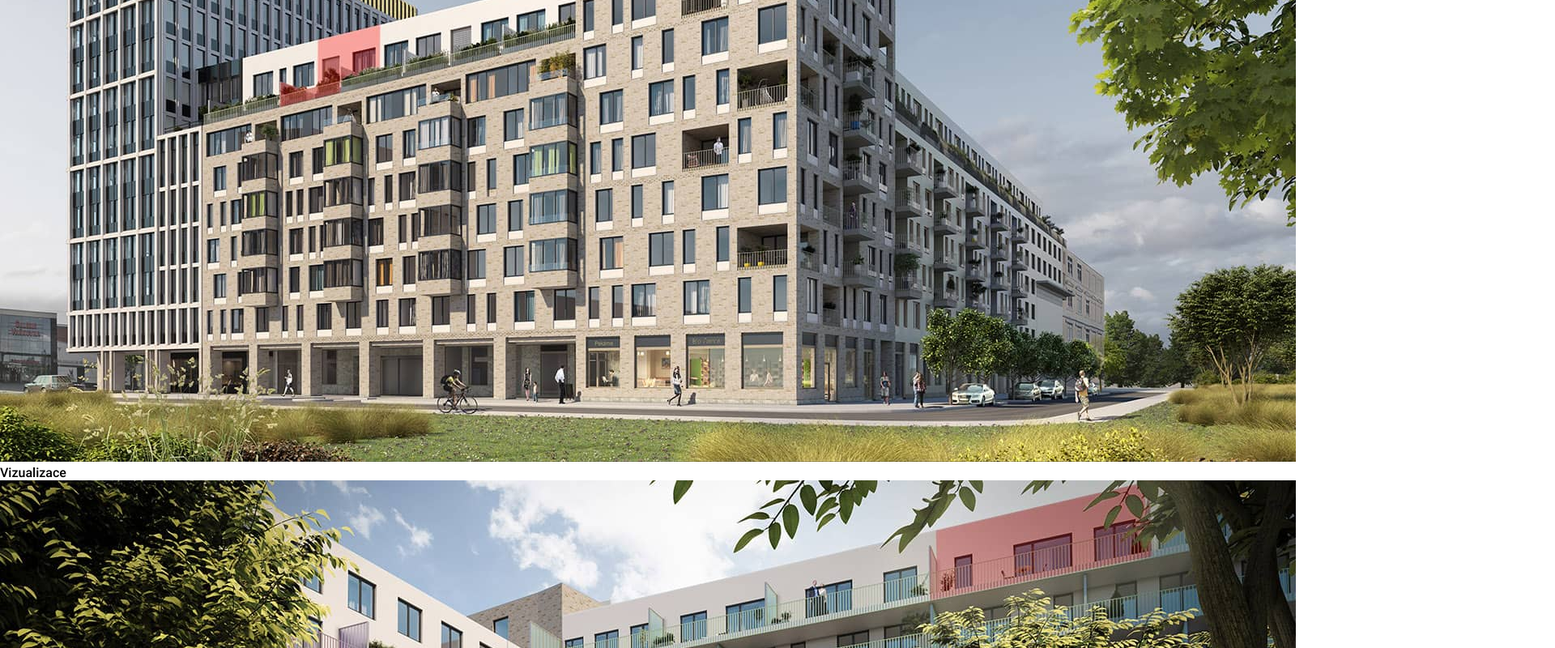
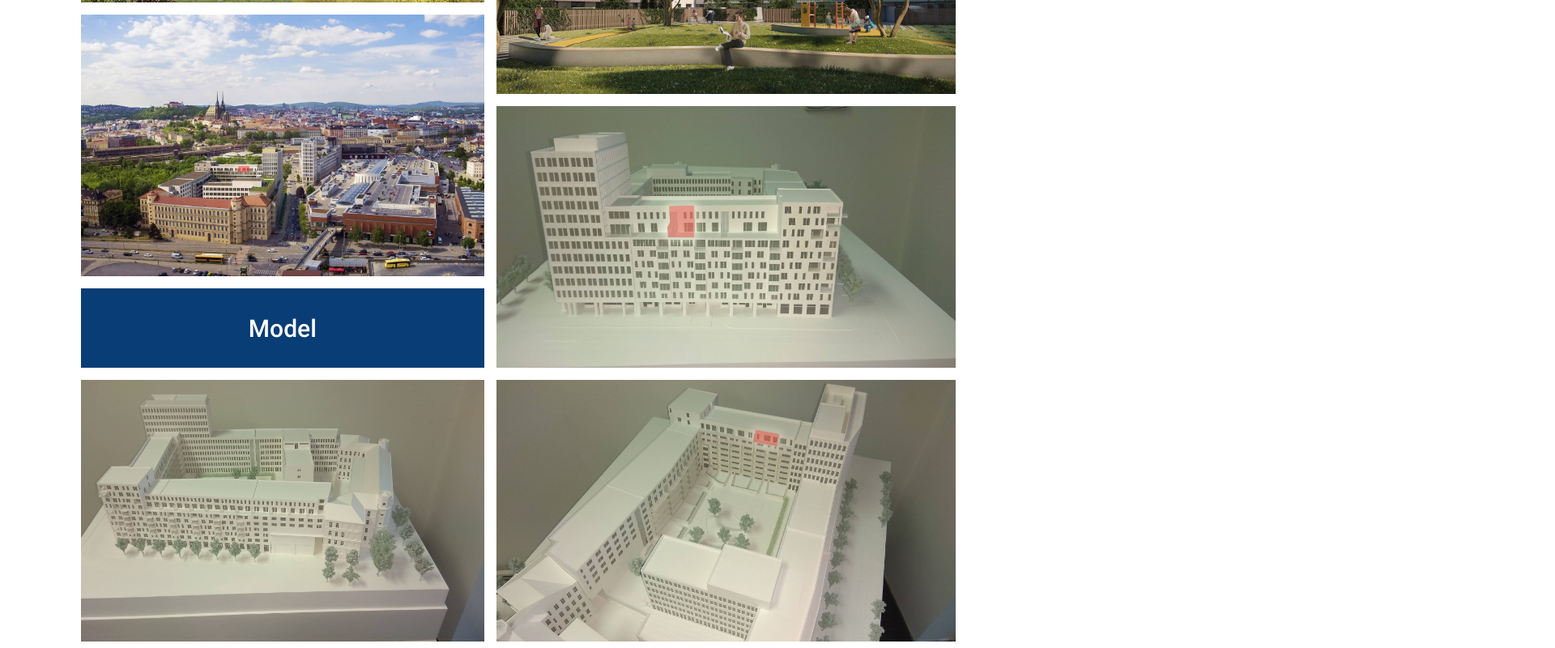
Before and after one commit to LukasCelnar/ApartmentPresentationV2, a React (Create React App) app: page /vizualizace in a window 1280 px wide. Shown: the part 420-1220 px from the top of the page at 81% size, 1920 px wide, since content can reach past the window. Built offline with nearby package versions, Linux system fonts and the light colour scheme.

Commit message:
Finishing Vizualizace component

```diff
--- a/src/components/Vizualizace/Vizualizace.js
+++ b/src/components/Vizualizace/Vizualizace.js
@@ -4,14 +4,14 @@ import './Vizualizace.scss';
 const Vizualizace = () => {
     return (
         <div className='vizualizace'>
-            <img className='vizualizace__img-1' src='/imgs/viz1.jpg' alt='viz1' />
-            <div className='vizualizace__header-1'>Vizualizace</div>
-            <img className='vizualizace__img-2' src='/imgs/viz2.jpg' alt='viz2' />
-            <img className='vizualizace__img-3' src='/imgs/viz3.jpg' alt='viz3' />
-            <img className='vizualizace__img-4' src='/imgs/viz4.jpg' alt='viz4' />
-            <div className='vizualizace__header-2'>Model</div>
-            <img className='vizualizace__img-5' src='/imgs/viz5.jpg' alt='viz5' />
-            <img className='vizualizace__img-6' src='/imgs/viz6.jpg' alt='viz6' />
+            <div className='vizualizace__div-1'><img className='vizualizace__img' src='/imgs/viz1.jpg' alt='viz1' /></div>
+            <div className='vizualizace__div-2 vizualizace__header-1'><div>Vizualizace</div></div>
+            <div className='vizualizace__div-3'><img className='vizualizace__img' src='/imgs/viz2.jpg' alt='viz2' /></div>
+            <div className='vizualizace__div-4'><img className='vizualizace__img' src='/imgs/viz3.jpg' alt='viz3' /></div>
+            <div className='vizualizace__div-5'><img className='vizualizace__img' src='/imgs/viz4.jpg' alt='viz4' /></div>
+            <div className='vizualizace__div-6 vizualizace__header-2'><div>Model</div></div>
+            <div className='vizualizace__div-7'><img className='vizualizace__img' src='/imgs/viz5.jpg' alt='viz5' /></div>
+            <div className='vizualizace__div-8'><img className='vizualizace__img' src='/imgs/viz6.jpg' alt='viz6' /></div>
         </div>
     );
 };
--- a/src/components/Vizualizace/Vizualizace.scss
+++ b/src/components/Vizualizace/Vizualizace.scss
@@ -0,0 +1,57 @@
+@import '../../styles/variables.scss';
+
+.vizualizace {
+
+    display: grid;
+    grid-template-columns: repeat(2, minmax(50%));
+    grid-template-rows: repeat(10, 1fr);
+    text-align: center;
+    grid-column-gap: 1.5rem;
+    grid-row-gap: 1.5rem;
+    padding: 1rem 10rem;
+
+    &__img {
+        width: 100%;
+        height: 100%;
+
+
+        object-fit: cover;
+
+    }
+
+    &__header-1, &__header-2 {
+        background-color: $color-primary;
+        color: $color-white;
+        font-size: 3rem;
+    }
+
+    &__header-1 > div, &__header-2 > div {
+        position: relative;
+        top: 50%;
+        transform: translateY(-50%);
+    }
+
+    &__div {
+        &-1 { grid-area: 1 / 1 / 4 / 2; }
+        &-2 { grid-area: 1 / 2 / 2 / 3; }
+        &-3 { grid-area: 2 / 2 / 5 / 3; }
+        &-4 { grid-area: 4 / 1 / 7 / 2; }
+        &-5 { grid-area: 5 / 2 / 8 / 3; }
+        &-6 { grid-area: 7 / 1 / 8 / 2; }
+        &-7 { grid-area: 8 / 1 / 11 / 2; }
+        &-8 { grid-area: 8 / 2 / 11 / 3; }
+    }
+}
+
+[class^="vizualizace__div"] {
+    height: 100%;
+
+    & > img {
+        transition: 0.3s all;
+
+        &:hover {
+            transform: scale(1.01);
+            cursor: pointer;
+        }
+    }
+}
```
